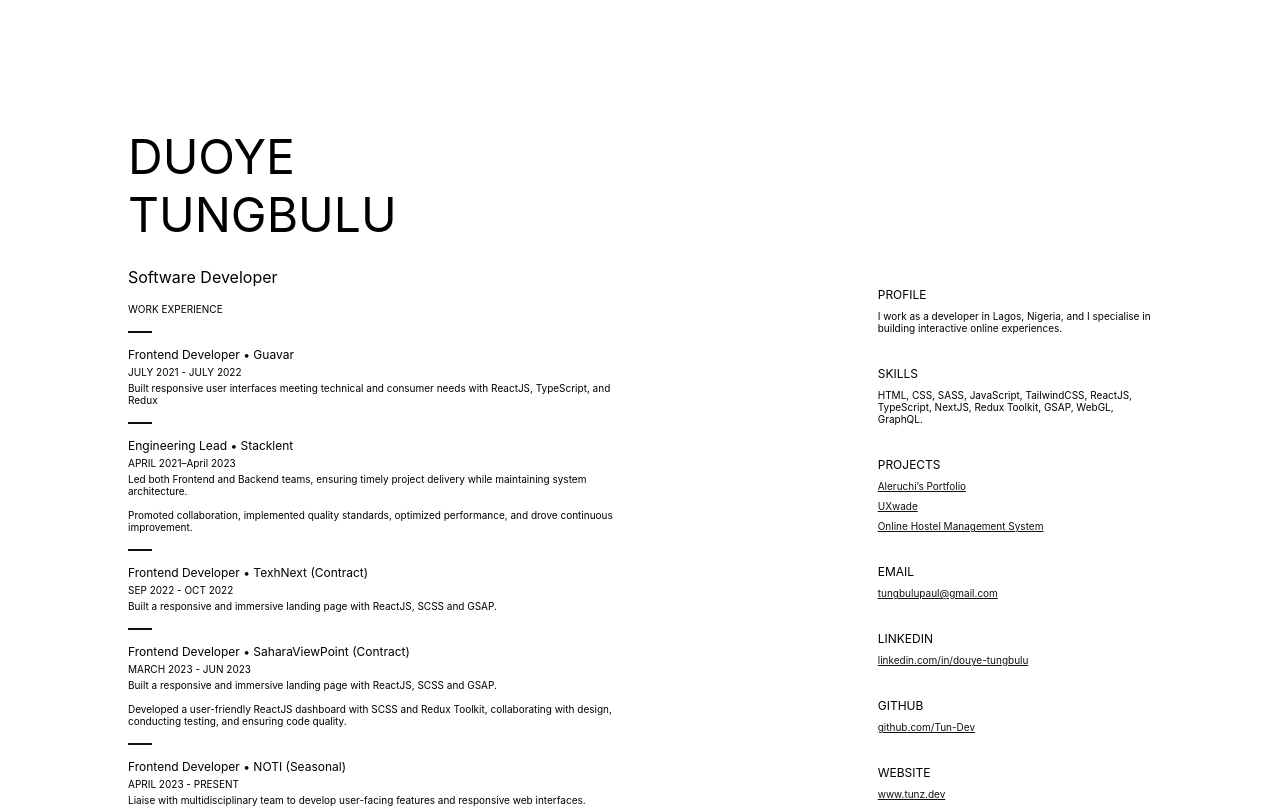
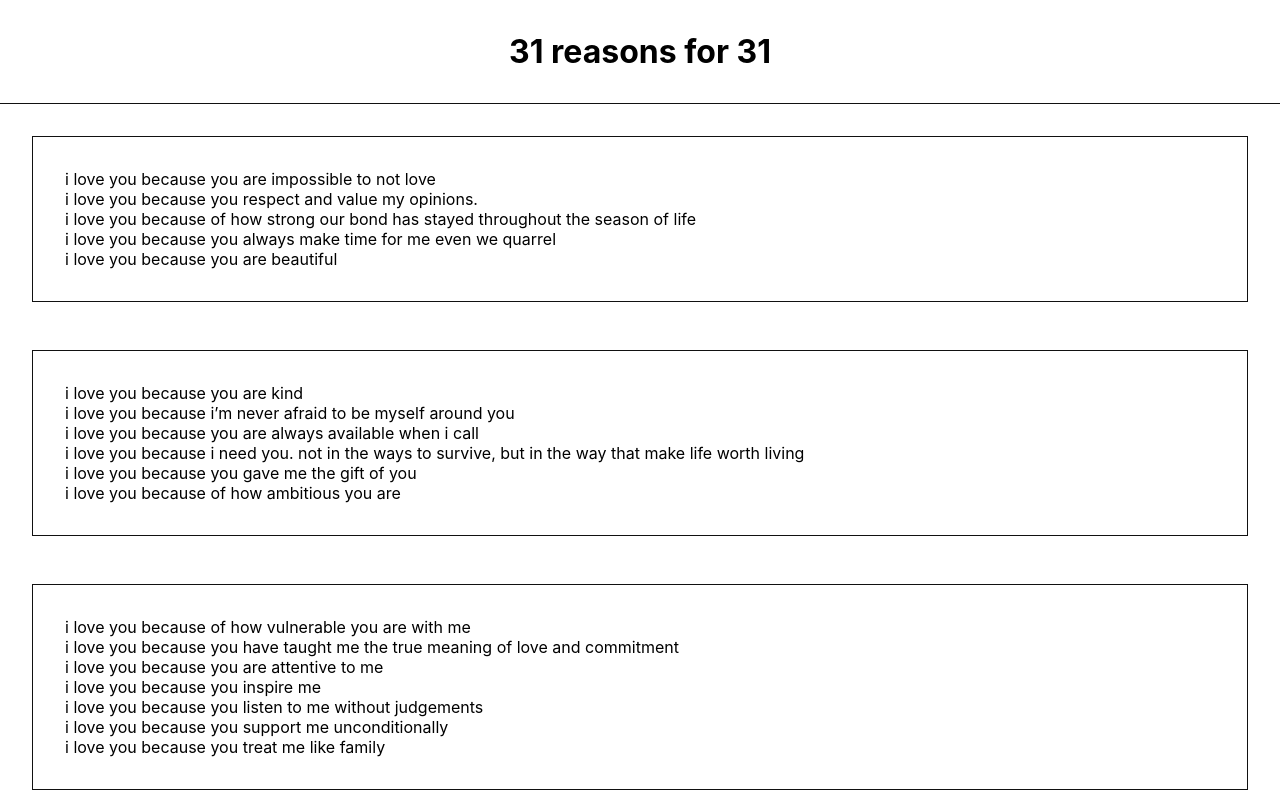
Before and after one commit to Dewaley/cv, a React (Create React App) app: page / in a window 1280 px wide. Shown: the top 808 px of the page. Built offline with nearby package versions, Linux system fonts and the light colour scheme.

Commit message:
minor fix

```diff
--- a/src/App.css
+++ b/src/App.css
@@ -1,4 +1,4 @@
-body {
+/* body {
   padding: 10vw;
 }
 
@@ -73,4 +73,23 @@ h5 {
 a {
   text-decoration-color: #111111;
   color: #111111;
+} */
+
+.container {
+  display: flex;
+  flex-direction: column;
+  padding: 2rem;
+  gap: 3rem;
 }
+
+h1 {
+  border-bottom: 1px solid #111111;
+  text-align: center;
+  padding: 2rem;
+}
+
+.box {
+  border: 1px solid #111111;
+  flex: 1;
+  padding: 2rem;
+}
--- a/src/App.js
+++ b/src/App.js
@@ -2,125 +2,172 @@ import "./App.css";
 
 function App() {
   return (
+    // <>
+    //   <header>
+    //     <h1>
+    //       DUOYE
+    //       <br /> TUNGBULU
+    //     </h1>
+    //     <p>Software Developer</p>
+    //   </header>
+    //   <div className='container'>
+    //     <div className='left'>
+    //       <div>
+    //         <h4>WORK EXPERIENCE</h4>
+    //         <div className='xp-card'>
+    //           <h5>Frontend Developer &#x2022; Guavar</h5>
+    //           <p>JULY 2021 - JULY 2022</p>
+    //           <p>
+    //             Built responsive user interfaces meeting technical and consumer
+    //             needs with ReactJS, TypeScript, and Redux
+    //           </p>
+    //           <span></span>
+    //         </div>
+    //         <div className='xp-card'>
+    //           <h5>Engineering Lead &#x2022; Stacklent</h5>
+    //           <p>APRIL 2021–April 2023</p>
+    //           <p>
+    //             Led both Frontend and Backend teams, ensuring timely project
+    //             delivery while maintaining system architecture.
+    //             <br />
+    //             <br />
+    //             Promoted collaboration, implemented quality standards, optimized
+    //             performance, and drove continuous improvement.
+    //           </p>
+    //           <span></span>
+    //         </div>
+    //         <div className='xp-card'>
+    //           <h5>Frontend Developer &#x2022; TexhNext (Contract)</h5>
+    //           <p>SEP 2022 - OCT 2022</p>
+    //           <p>
+    //             Built a responsive and immersive landing page with ReactJS, SCSS
+    //             and GSAP.
+    //           </p>
+    //           <span></span>
+    //         </div>
+    //         <div className='xp-card'>
+    //           <h5>Frontend Developer &#x2022; SaharaViewPoint (Contract)</h5>
+    //           <p>MARCH 2023 - JUN 2023</p>
+    //           <p>
+    //             Built a responsive and immersive landing page with ReactJS, SCSS
+    //             and GSAP.
+    //             <br />
+    //             <br />
+    //             Developed a user-friendly ReactJS dashboard with SCSS and Redux
+    //             Toolkit, collaborating with design, conducting testing, and
+    //             ensuring code quality.
+    //           </p>
+    //           <span></span>
+    //         </div>
+    //         <div className='xp-card'>
+    //           <h5>Frontend Developer &#x2022; NOTI (Seasonal)</h5>
+    //           <p>APRIL 2023 - PRESENT</p>
+    //           <p>
+    //             Liaise with multidisciplinary team to develop user-facing
+    //             features and responsive web interfaces.
+    //           </p>
+    //           <span></span>
+    //         </div>
+    //       </div>
+    //     </div>
+    //     <div className='right'>
+    //       <div className='card'>
+    //         <h5>PROFILE</h5>
+    //         <p>
+    //           I work as a developer in Lagos, Nigeria, and I specialise in
+    //           building interactive online experiences.
+    //         </p>
+    //       </div>
+    //       <div className='card'>
+    //         <h5>SKILLS</h5>
+    //         <p>
+    //           HTML, CSS, SASS, JavaScript, TailwindCSS, ReactJS, TypeScript,
+    //           NextJS, Redux Toolkit, GSAP, WebGL, GraphQL.
+    //         </p>
+    //       </div>
+    //       <div className='card'>
+    //         <h5>PROJECTS</h5>
+    //         <a
+    //           href='https://aleruchi.netlify.app/'
+    //           target='_blank'
+    //           rel='noopener noreferrer'
+    //         >
+    //           Aleruchi’s Portfolio
+    //         </a>
+    //         <a
+    //           href='https://uxwade.netlify.app/'
+    //           target='_blank'
+    //           rel='noopener noreferrer'
+    //         >
+    //           UXwade
+    //         </a>
+    //         <a href='http://' target='_blank' rel='noopener noreferrer'>
+    //           Online Hostel Management System
+    //         </a>
+    //       </div>
+    //       <div className="card">
+    //         <h5>EMAIL</h5>
+    //         <a href="mailto:tungbulupaul@gmail.com">tungbulupaul@gmail.com</a>
+    //       </div>
+    //       <div className="card">
+    //         <h5>LINKEDIN</h5>
+    //         <a href="https://www.linkedin.com/in/douye-tungbulu-939ab4182/">linkedin.com/in/douye-tungbulu</a>
+    //       </div>
+    //       <div className="card">
+    //         <h5>GITHUB</h5>
+    //         <a href="https://github.com/Tun-Dev">github.com/Tun-Dev</a>
+    //       </div>
+    //       <div className="card">
+    //         <h5>WEBSITE</h5>
+    //         <a href="https://www.tunz.dev">www.tunz.dev</a>
+    //       </div>
+    //     </div>
+    //   </div>
+    // </>
     <>
       <header>
         <h1>
-          DUOYE
-          <br /> TUNGBULU
+         31 reasons for 31
         </h1>
-        <p>Software Developer</p>
       </header>
-      <div className='container'>
-        <div className='left'>
-          <div>
-            <h4>WORK EXPERIENCE</h4>
-            <div className='xp-card'>
-              <h5>Frontend Developer &#x2022; Guavar</h5>
-              <p>JULY 2021 - JULY 2022</p>
-              <p>
-                Built responsive user interfaces meeting technical and consumer
-                needs with ReactJS, TypeScript, and Redux
-              </p>
-              <span></span>
-            </div>
-            <div className='xp-card'>
-              <h5>Engineering Lead &#x2022; Stacklent</h5>
-              <p>APRIL 2021–April 2023</p>
-              <p>
-                Led both Frontend and Backend teams, ensuring timely project
-                delivery while maintaining system architecture.
-                <br />
-                <br />
-                Promoted collaboration, implemented quality standards, optimized
-                performance, and drove continuous improvement.
-              </p>
-              <span></span>
-            </div>
-            <div className='xp-card'>
-              <h5>Frontend Developer &#x2022; TexhNext (Contract)</h5>
-              <p>SEP 2022 - OCT 2022</p>
-              <p>
-                Built a responsive and immersive landing page with ReactJS, SCSS
-                and GSAP.
-              </p>
-              <span></span>
-            </div>
-            <div className='xp-card'>
-              <h5>Frontend Developer &#x2022; SaharaViewPoint (Contract)</h5>
-              <p>MARCH 2023 - JUN 2023</p>
-              <p>
-                Built a responsive and immersive landing page with ReactJS, SCSS
-                and GSAP.
-                <br />
-                <br />
-                Developed a user-friendly ReactJS dashboard with SCSS and Redux
-                Toolkit, collaborating with design, conducting testing, and
-                ensuring code quality.
-              </p>
-              <span></span>
-            </div>
-            <div className='xp-card'>
-              <h5>Frontend Developer &#x2022; NOTI (Seasonal)</h5>
-              <p>APRIL 2023 - PRESENT</p>
-              <p>
-                Liaise with multidisciplinary team to develop user-facing
-                features and responsive web interfaces.
-              </p>
-              <span></span>
-            </div>
-          </div>
+      <div className="container">
+        <div className="box">
+          <p>i <span>love</span> you because you are impossible to not love</p>
+          <p>i <span>love</span> you because you respect and value my opinions.</p>
+          <p>i <span>love</span> you because of how strong our bond has stayed throughout the season of life</p>
+          <p>i <span>love</span> you because you always make time for me even we quarrel</p>
+          <p>i <span>love</span> you because you are beautiful</p>
         </div>
-        <div className='right'>
-          <div className='card'>
-            <h5>PROFILE</h5>
-            <p>
-              I work as a developer in Lagos, Nigeria, and I specialise in
-              building interactive online experiences.
-            </p>
-          </div>
-          <div className='card'>
-            <h5>SKILLS</h5>
-            <p>
-              HTML, CSS, SASS, JavaScript, TailwindCSS, ReactJS, TypeScript,
-              NextJS, Redux Toolkit, GSAP, WebGL, GraphQL.
-            </p>
-          </div>
-          <div className='card'>
-            <h5>PROJECTS</h5>
-            <a
-              href='https://aleruchi.netlify.app/'
-              target='_blank'
-              rel='noopener noreferrer'
-            >
-              Aleruchi’s Portfolio
-            </a>
-            <a
-              href='https://uxwade.netlify.app/'
-              target='_blank'
-              rel='noopener noreferrer'
-            >
-              UXwade
-            </a>
-            <a href='http://' target='_blank' rel='noopener noreferrer'>
-              Online Hostel Management System
-            </a>
-          </div>
-          <div className="card">
-            <h5>EMAIL</h5>
-            <a href="mailto:tungbulupaul@gmail.com">tungbulupaul@gmail.com</a>
-          </div>
-          <div className="card">
-            <h5>LINKEDIN</h5>
-            <a href="https://www.linkedin.com/in/douye-tungbulu-939ab4182/">linkedin.com/in/douye-tungbulu</a>
-          </div>
-          <div className="card">
-            <h5>GITHUB</h5>
-            <a href="https://github.com/Tun-Dev">github.com/Tun-Dev</a>
-          </div>
-          <div className="card">
-            <h5>WEBSITE</h5>
-            <a href="https://www.tunz.dev">www.tunz.dev</a>
-          </div>
+        <div className="box">
+          <p>i <span>love</span> you because you are kind</p>
+          <p>i <span>love</span> you because i’m never afraid to be myself around you</p>
+          <p>i <span>love</span> you because you are always available when i call</p>
+          <p>i <span>love</span> you because i need you. not in the ways to survive, but in the way that make life worth living</p>
+          <p>i <span>love</span> you because you gave me the gift of you</p>
+          <p>i <span>love</span> you because of how ambitious you are </p>
+        </div>
+        <div className="box">
+          <p>i <span>love</span> you because of how vulnerable you are with me</p>
+          <p>i <span>love</span> you because you have taught me the true meaning of love and commitment</p>
+          <p>i <span>love</span> you because you are attentive to me</p>
+          <p>i <span>love</span> you because you inspire me</p>
+          <p>i <span>love</span> you because you listen to me without judgements</p>
+          <p>i <span>love</span> you because you support me unconditionally</p>
+          <p>i <span>love</span> you because you treat me like family</p>
+        </div>
+        <div className="box">
+          <p>i <span>love</span> you because you have  become an essential part of my life’s journey</p>
+          <p>i <span>love</span> you because you are my constant source of encouragement</p>
+          <p>i <span>love</span> you because you are my constant source of encouragement</p>
+          <p>i <span>love</span> you because you make me laugh</p>
+          <p>i <span>love</span> you because you are patient</p>
+        </div>
+        <div className="box">
+          <p>i <span>love</span> you because you have  become an essential part of my life’s journey</p>
+          <p>i <span>love</span> you because you are my constant source of encouragement</p>
+          <p>i <span>love</span> you because you make me loved</p>
+          <p>i <span>love</span> you because you make me laugh</p>
+          <p>i <span>love</span> you because you are patient</p>
         </div>
       </div>
     </>
```
